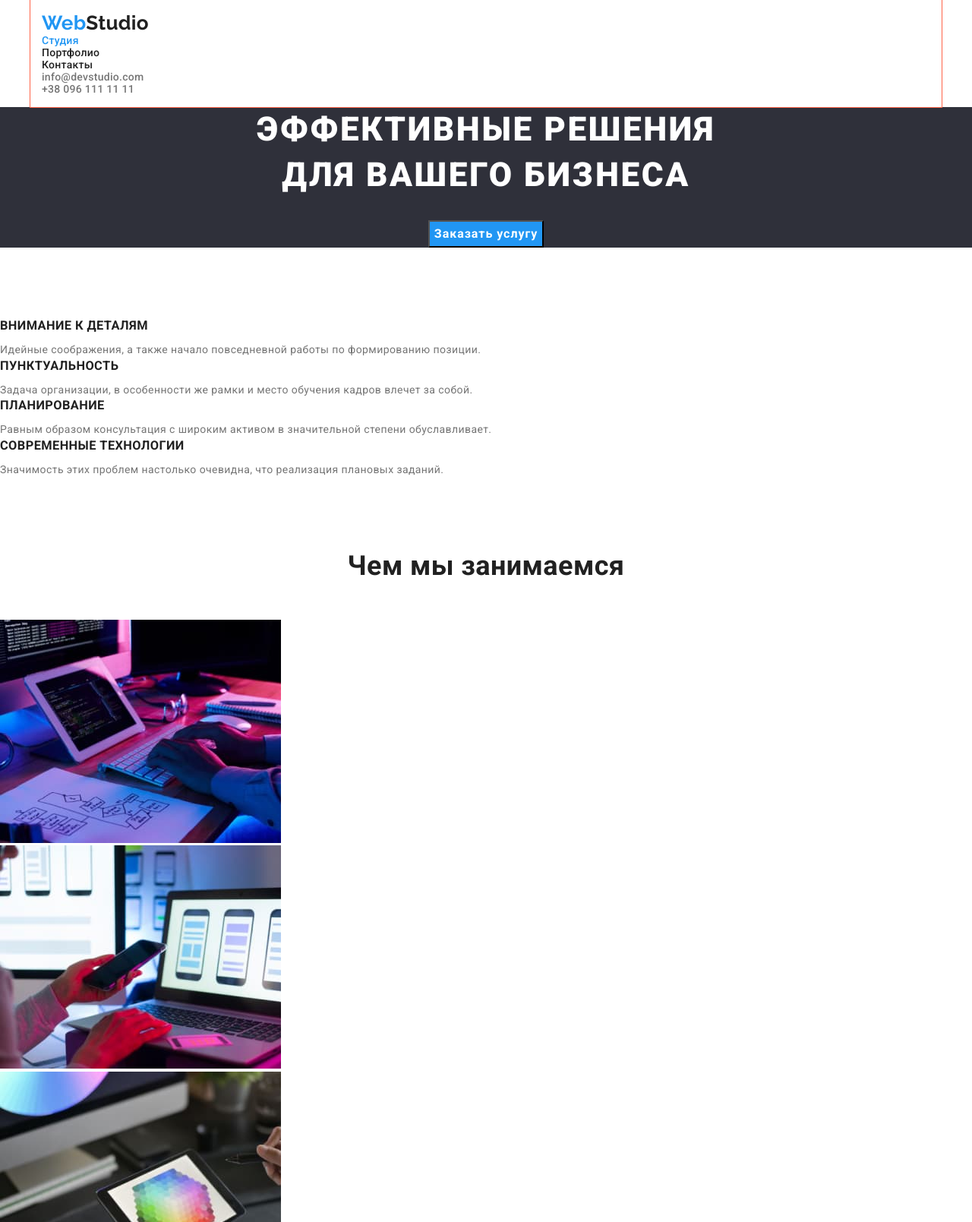
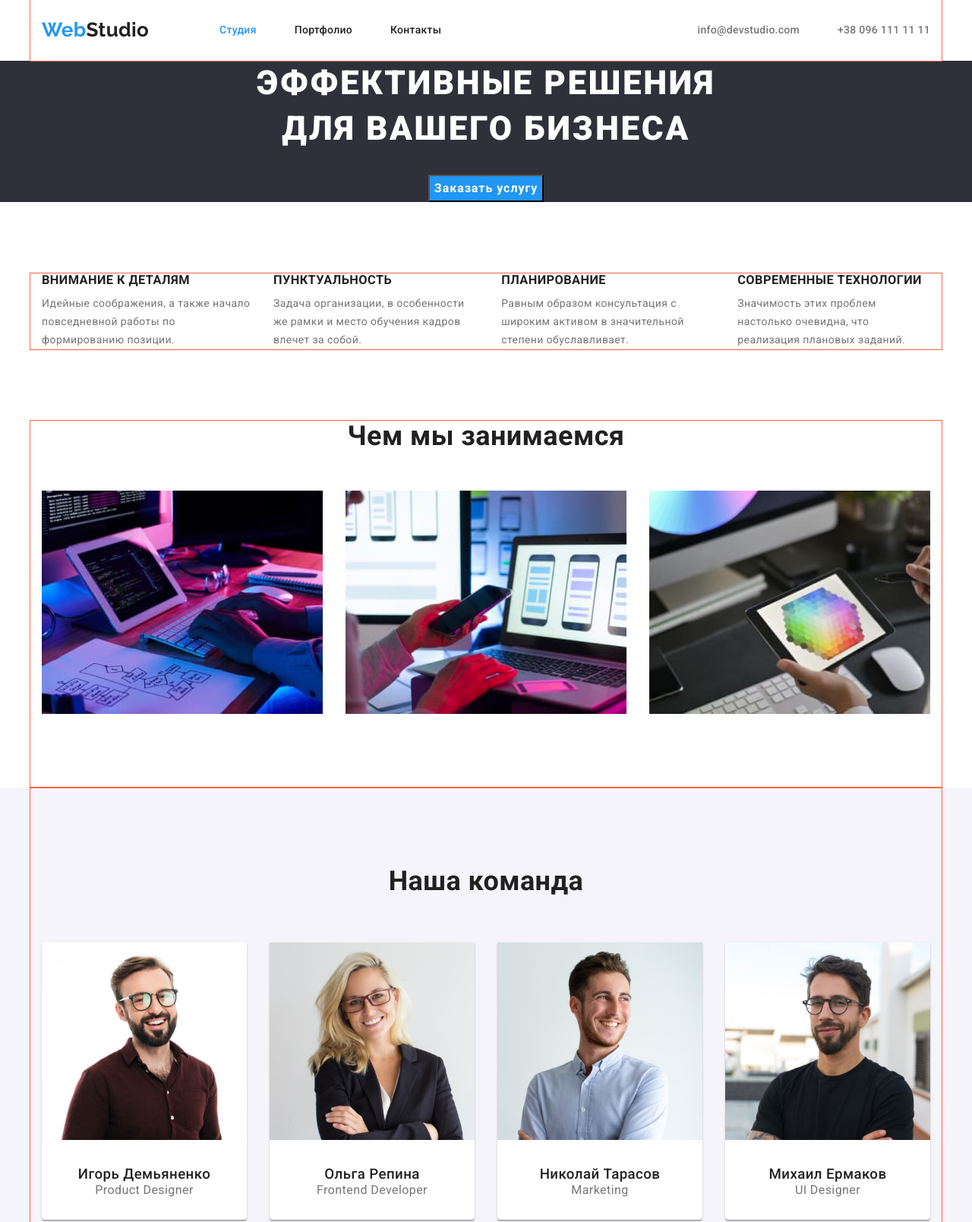
Before and after one commit to Pylypeichenko/goit-markup-hw-03, a plain HTML site: page index.html in a window 1280 px wide. Shown: the top 1609 px of the page at 76% size. Drawn offline with nearby package versions, Linux system fonts and the light colour scheme.

Commit message:
Add blocks and flexes on header and main page (without footer yet)

```diff
--- a/css/styles.css
+++ b/css/styles.css
@@ -15,9 +15,11 @@
 }
 
 .container {
-  margin: 0 auto;
+  margin-right: auto;
+  margin-left: auto;
   width: 1200px;
-  padding: 15px;
+  padding-left: 15px;
+  padding-right: 15px;
   outline: 1px solid tomato;
 }
 
@@ -29,9 +31,15 @@ body {
   letter-spacing: 0.03em;
 }
 
-p, h1, h2, h3, h4, h5, h6 {
-  margin: 0 auto;
-
+p,
+h1,
+h2,
+h3,
+h4,
+h5,
+h6 {
+  margin-top: 0;
+  margin-bottom: 0;
 }
 
 button {
@@ -45,12 +53,13 @@ button {
 
 ul {
   list-style: none;
-  margin: 0 auto;
+  margin-top: 0;
+  margin-bottom: 0;
   padding-left: 0;
 }
 
 .link,
-.logo{
+.logo {
   text-decoration: none;
 }
 
@@ -74,14 +83,32 @@ ul {
   font-weight: 700;
   font-size: 26px;
   line-height: 1.19;
+
+  display: inline-block;
 }
 
 .logo.studio-header {
   color: var(--primary-header-color);
+
+  padding-top: 24px;
+  padding-bottom: 25px;
+}
+.nav {
+  display: flex;
+  margin-left: 93px;
+  align-items: center;
 }
 
 .nav .link {
   color: var(--primary-header-color);
+
+  display: inline-block;
+  padding-top: 32px;
+  padding-bottom: 32px;
+}
+
+.nav li:nth-child(n + 2) {
+  margin-left: 50px;
 }
 
 .nav .link:hover,
@@ -93,13 +120,35 @@ ul {
   color: var(--accent-color);
 }
 
+.contacts {
+  display: flex;
+  align-items: center;
+}
+
 .contacts .link {
   color: var(--secondary-header-color);
+
+  display: inline-block;
+  padding-top: 32px;
+  padding-bottom: 32px;
+}
+
+.contacts li:nth-child(n + 2) {
+  margin-left: 50px;
 }
 
 .contacts .link:hover,
 .contacts .link:focus {
   color: var(--accent-color);
+}
+
+.main-nav {
+  display: flex;
+}
+
+.header > .container {
+  display: flex;
+  justify-content: space-between;
 }
 
 /* Студия */
@@ -118,6 +167,8 @@ ul {
   letter-spacing: 0.06em;
   text-transform: uppercase;
 
+  margin-left: auto;
+  margin-right: auto;
   margin-bottom: 30px;
   max-width: 630px;
 }
@@ -160,6 +211,14 @@ ul {
   margin-bottom: 10px;
 }
 
+.benefits-list {
+  display: flex;
+}
+
+.benefits-item:nth-child(n + 2) {
+  margin-left: 30px;
+}
+
 /* Секция Чем мы занимаемся */
 
 .what-we-doing .title {
@@ -171,17 +230,34 @@ ul {
   margin-bottom: 50px;
 }
 
+.what-we-doing-list {
+  display: flex;
+  padding-bottom: 94px;
+}
+
+.what-we-doing-item:nth-child(n + 2) {
+  margin-left: 30px;
+}
+
 /* Наша команда */
 
 .team {
   background-color: #f5f4fa;
 }
 
-.team > .title {
+.team > .container > .title {
   font-weight: 700;
   font-size: 36px;
   line-height: 1.66;
   text-align: center;
+
+  padding-top: 94px;
+  margin-bottom: 50px;
+}
+
+.team-cards {
+  display: flex;
+  padding-bottom: 94px;
 }
 
 .team .card {
@@ -189,6 +265,19 @@ ul {
   font-size: 16px;
   line-height: 1.18;
   text-align: center;
+
+  box-shadow: 0px 1px 3px rgba(0, 0, 0, 0.12), 0px 1px 1px rgba(0, 0, 0, 0.14),
+    0px 2px 1px rgba(0, 0, 0, 0.2);
+  border-radius: 0px 0px 4px 4px;
+}
+
+.team-cards .card:nth-child(n + 2) {
+  margin-left: 30px;
+}
+
+.card-text {
+  padding-top: 30px;
+  padding-bottom: 30px;
 }
 
 /* Footer */
@@ -200,6 +289,12 @@ footer {
 
 .logo.studio-footer {
   color: var(--secondary-title-color);
+}
+
+footer .logo {
+  display: inline-block;
+  padding-top: 60px;
+  margin-bottom: 20px;
 }
 
 .address .link {
@@ -227,7 +322,7 @@ footer {
 /* buttons */
 
 .projects {
-  background-color: var(--main-bg-color)
+  background-color: var(--main-bg-color);
   font-size: 16px;
 }
 
--- a/index.html
+++ b/index.html
@@ -23,7 +23,7 @@
   <body>
     <header class="header">
       <div class="container">
-        <nav>
+        <nav class="main-nav">
           <a class="logo" href="./index.html" lang="en"
             >Web<span class="logo studio-header">Studio</span></a
           >
@@ -60,31 +60,31 @@
 
       <!--Секция Наши преимущества-->
       <section class="benefits">
-        <div>
+        <div class="container">
           <h2 class="hidden">Наши преимущества</h2>
-          <ul>
-            <li>
+          <ul class="benefits-list">
+            <li class="benefits-item">
               <h3 class="title">Внимание к деталям</h3>
               <p>
                 Идейные соображения, а также начало повседневной работы по
                 формированию позиции.
               </p>
             </li>
-            <li>
+            <li class="benefits-item">
               <h3 class="title">Пунктуальность</h3>
               <p>
                 Задача организации, в особенности же рамки и место обучения
                 кадров влечет за собой.
               </p>
             </li>
-            <li>
+            <li class="benefits-item">
               <h3 class="title">Планирование</h3>
               <p>
                 Равным образом консультация с широким активом в значительной
                 степени обуславливает.
               </p>
             </li>
-            <li>
+            <li class="benefits-item">
               <h3 class="title">Современные технологии</h3>
               <p>
                 Значимость этих проблем настолько очевидна, что реализация
@@ -97,9 +97,10 @@
 
       <!--Секция Чем мы занимаемся-->
       <section class="what-we-doing">
+        <div class="container">
           <h2 class="title">Чем мы занимаемся</h2>
-        <ul>
-          <li>
+          <ul class="what-we-doing-list">
+            <li class="what-we-doing-item">
               <img
                 src="./images/img1.jpg"
                 alt="В процессе набора кода"
@@ -107,7 +108,7 @@
                 height="294"
               />
             </li>
-          <li>
+            <li class="what-we-doing-item">
               <img
                 src="./images/img2.jpg"
                 alt="В процессе выбора оформления для мобильной версии сайта"
@@ -115,7 +116,7 @@
                 height="294"
               />
             </li>
-          <li>
+            <li class="what-we-doing-item">
               <img
                 src="./images/img3.jpg"
                 alt="В процессе подбора цветовой гаммы"
@@ -124,36 +125,68 @@
               />
             </li>
           </ul>
+        </div>
       </section>
 
       <!--Наша команда-->
       <section class="team">
+        <div class="container">
           <h2 class="title">Наша команда</h2>
-        <ul class="cards">
+          <ul class="team-cards">
             <li class="card">
-            <img src="./images/foto1.jpg" alt="Фото" width="270" height="260" />
+              <img
+                src="./images/foto1.jpg"
+                alt="Фото"
+                width="270"
+                height="260"
+              />
+              <div class="card-text">
                 <h3 class="title">Игорь Демьяненко</h3>
                 <p>Product Designer</p>
+              </div>
             </li>
             <li class="card">
-            <img src="./images/foto2.jpg" alt="Фото" width="270" height="260" />
+              <img
+                src="./images/foto2.jpg"
+                alt="Фото"
+                width="270"
+                height="260"
+              />
+              <div class="card-text">
                 <h3 class="title">Ольга Репина</h3>
                 <p>Frontend Developer</p>
+              </div>
             </li>
             <li class="card">
-            <img src="./images/foto3.jpg" alt="Фото" width="270" height="260" />
+              <img
+                src="./images/foto3.jpg"
+                alt="Фото"
+                width="270"
+                height="260"
+              />
+              <div class="card-text">
                 <h3 class="title">Николай Тарасов</h3>
                 <p>Marketing</p>
+              </div>
             </li>
             <li class="card">
-            <img src="./images/foto4.jpg" alt="Фото" width="270" height="260" />
+              <img
+                src="./images/foto4.jpg"
+                alt="Фото"
+                width="270"
+                height="260"
+              />
+              <div class="card-text">
                 <h3 class="title">Михаил Ермаков</h3>
                 <p>UI Designer</p>
+              </div>
             </li>
           </ul>
+        </div>
       </section>
     </main>
     <footer>
+      <div class="container">
         <a class="logo" href="./index.html" lang="en"
           >Web<span class="logo studio-footer">Studio</span></a
         >
@@ -178,6 +211,7 @@
             </li>
           </ul>
         </address>
+      </div>
     </footer>
   </body>
 </html>
```
Also changed, not shown: contacts.html (+6 -2 lines), portfolio.html (+6 -2 lines). Lines whose indentation alone changed are shown as unchanged.
